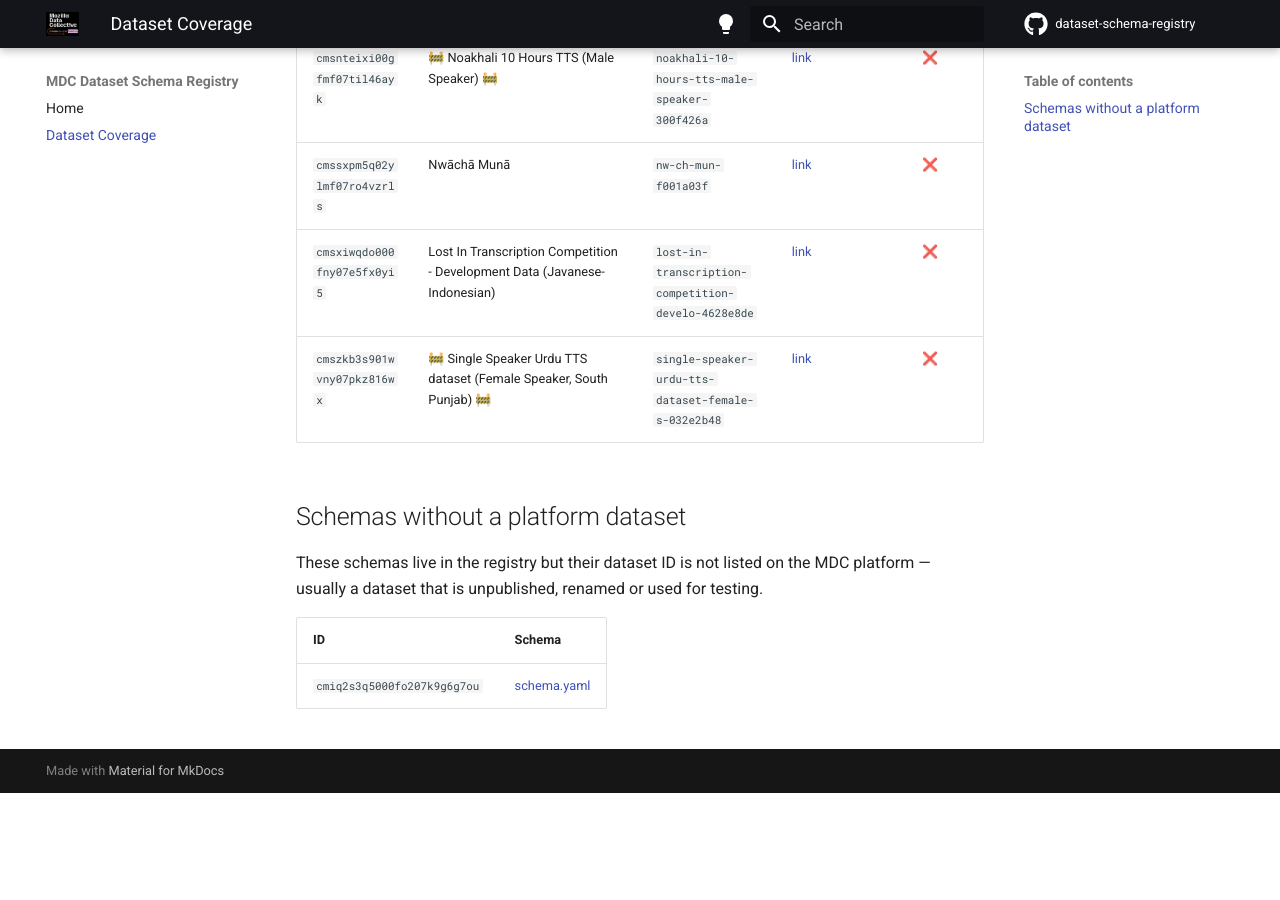
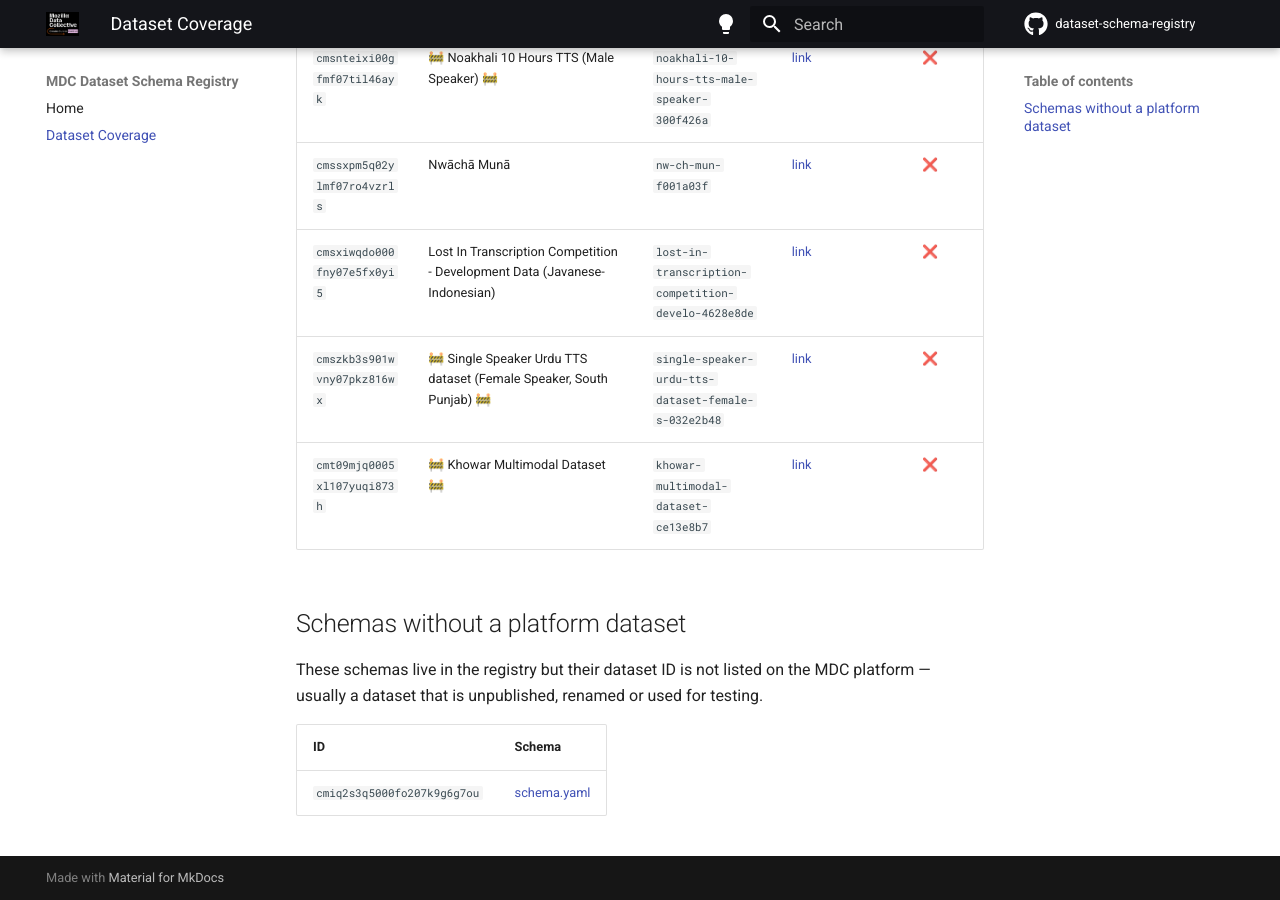
Before and after one commit to Mozilla-Data-Collective/dataset-schema-registry, an MkDocs documentation site: the page built from docs/dataset-coverage.md, in a window 1280 px wide and 900 px high, scrolled down 105669 px. Built offline with MkDocs 1.6.1 and Material for MkDocs 9.7.7, drawn with Linux system fonts in a browser that asks for light colours; comment, search, counter and statistics services are not loaded; before the commit the page ends 106462 px from its top, so only the background shows below that; part of the change alters nothing that is shown; some of the changed text lies outside the part shown.

Commit message:
chore: update registry index and dataset coverage [skip ci]

```diff
--- a/docs/dataset-coverage.md
+++ b/docs/dataset-coverage.md
@@ -12,10 +12,10 @@ data programmatically.
     `registry/<dataset_id>/schema.yaml` file.  See the
     [Home](index.md) for details.
 
-**Last updated:** 2026-08-19
-**Total datasets in sitemap:** 1023
+**Last updated:** 2026-08-20
+**Total datasets in sitemap:** 1024
 **Schemas registered:** 415 ✅
-**Schemas missing:** 608 ❌
+**Schemas missing:** 609 ❌
 
 | ID | Name | Slug | Dataset page | Schema registered |
 |----|------|------|-------------|:-----------------:|
@@ -1042,6 +1042,7 @@ data programmatically.
 | `cmssxpm5q02ylmf07ro4vzrls` | Nwāchā Munā | `nw-ch-mun-f001a03f` | [link](https://mozilladatacollective.com/datasets/cmssxpm5q02ylmf07ro4vzrls) | ❌ |
 | `cmsxiwqdo000fny07e5fx0yi5` | Lost In Transcription Competition - Development Data (Javanese-Indonesian) | `lost-in-transcription-competition-develo-4628e8de` | [link](https://mozilladatacollective.com/datasets/cmsxiwqdo000fny07e5fx0yi5) | ❌ |
 | `cmszkb3s901wvny07pkz816wx` | 🚧 Single Speaker Urdu TTS dataset (Female Speaker, South Punjab) 🚧 | `single-speaker-urdu-tts-dataset-female-s-032e2b48` | [link](https://mozilladatacollective.com/datasets/cmszkb3s901wvny07pkz816wx) | ❌ |
+| `cmt09mjq0005xl107yuqi873h` | 🚧 Khowar Multimodal Dataset 🚧 | `khowar-multimodal-dataset-ce13e8b7` | [link](https://mozilladatacollective.com/datasets/cmt09mjq0005xl107yuqi873h) | ❌ |
 
 ## Schemas without a platform dataset
 
```
Also changed, not shown: 1 other file.
